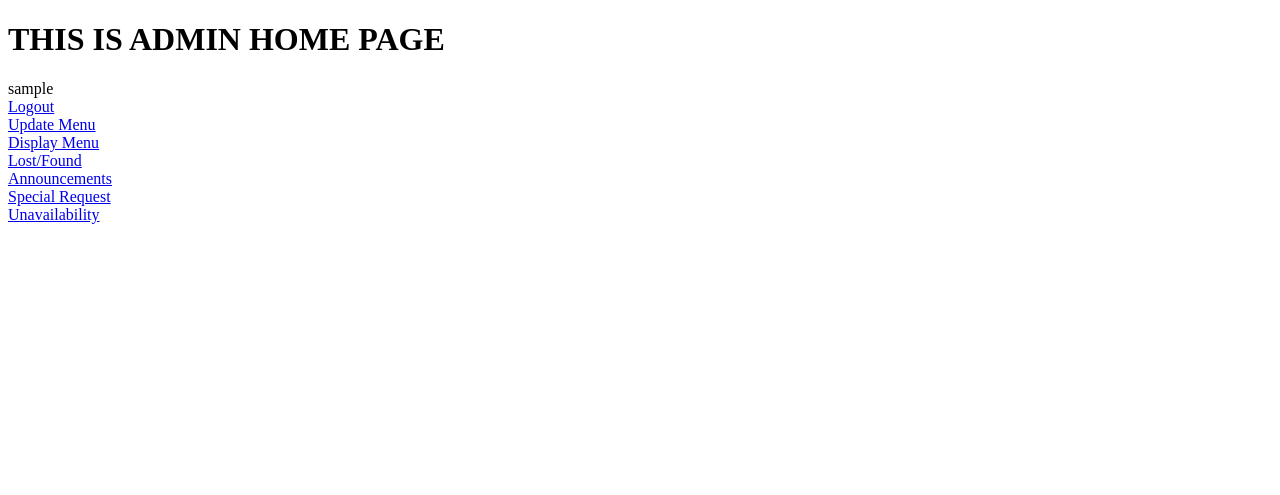
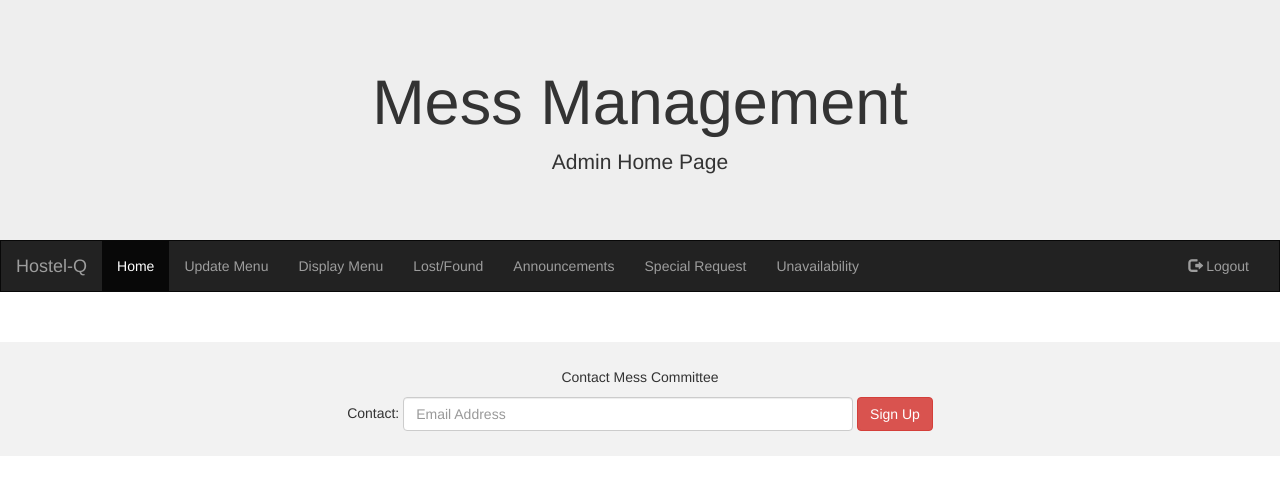
Before and after one commit to sirishasingla/Mess-Management, a PHP site: page /adminhome.php in a window 1280 px wide. Shown: the top 495 px of the page. Run offline with PHP 8.4, Linux system fonts and the light colour scheme; the visitor is signed in with stand-in values (Sample User, id 1).

Commit message:
Update adminhome.php

```diff
--- a/adminhome.php
+++ b/adminhome.php
@@ -8,7 +8,7 @@ if(!isset($_SESSION["username"]))
 }
 
 ?>
-
+<!--
 <!DOCTYPE html>
 <html>
 <head>
@@ -33,4 +33,82 @@ if(!isset($_SESSION["username"]))
 <a href="availabilityAdmin.php">Unavailability</a>
 <br>
 </body>
+</html> -->
+
+<!DOCTYPE html>
+<html lang="en">
+<head>
+    <title>Mess Management System - Admin Home Page</title>
+    <meta charset="utf-8">
+    <meta name="viewport" content="width=device-width, initial-scale=1">
+    <link rel="stylesheet" href="https://maxcdn.bootstrapcdn.com/bootstrap/3.4.1/css/bootstrap.min.css">
+    <script src="https://ajax.googleapis.com/ajax/libs/jquery/3.7.1/jquery.min.js"></script>
+    <script src="https://maxcdn.bootstrapcdn.com/bootstrap/3.4.1/js/bootstrap.min.js"></script>
+    <style>
+        /* Remove the navbar's default rounded borders and increase the bottom margin */
+        .navbar {
+            margin-bottom: 50px;
+            border-radius: 0;
+        }
+
+        /* Remove the jumbotron's default bottom margin */
+        .jumbotron {
+            margin-bottom: 0;
+        }
+
+        /* Add a gray background color and some padding to the footer */
+        footer {
+            background-color: #f2f2f2;
+            padding: 25px;
+        }
+    </style>
+</head>
+<body>
+
+<div class="jumbotron">
+    <div class="container text-center">
+        <h1>Mess Management</h1>
+        <p>Admin Home Page</p>
+    </div>
+</div>
+
+<nav class="navbar navbar-inverse">
+    <div class="container-fluid">
+        <div class="navbar-header">
+            <button type="button" class="navbar-toggle" data-toggle="collapse" data-target="#myNavbar">
+                <span class="icon-bar"></span>
+                <span class="icon-bar"></span>
+                <span class="icon-bar"></span>
+            </button>
+            <a class="navbar-brand" href="#">Hostel-Q</a>
+        </div>
+        <div class="collapse navbar-collapse" id="myNavbar">
+            <ul class="nav navbar-nav">
+                <li class="active"><a href="#">Home</a></li>
+                <li><a href="menuAdmin.php">Update Menu</a></li>
+                <li><a href="menuDisplayAdmin.php">Display Menu</a></li>
+                <li><a href="lostFoundAdmin.php">Lost/Found</a></li>
+                <li><a href="announcementAdmin.php">Announcements</a></li>
+                <li><a href="requestAdmin.php">Special Request</a></li>
+                <li><a href="availabilityAdmin.php">Unavailability</a></li>
+            </ul>
+            <ul class="nav navbar-nav navbar-right">
+                <li><a href="logout.php"><span class="glyphicon glyphicon-log-out"></span> Logout</a></li>
+            </ul>
+        </div>
+    </div>
+</nav>
+
+<!-- Additional content goes here -->
+
+<footer class="container-fluid text-center">
+    <p>Contact Mess Committee</p>
+    <form class="form-inline">
+        Contact:
+        <input type="email" class="form-control" size="50" placeholder="Email Address">
+        <button type="button" class="btn btn-danger">Sign Up</button>
+    </form>
+</footer>
+
+</body>
 </html>
```
